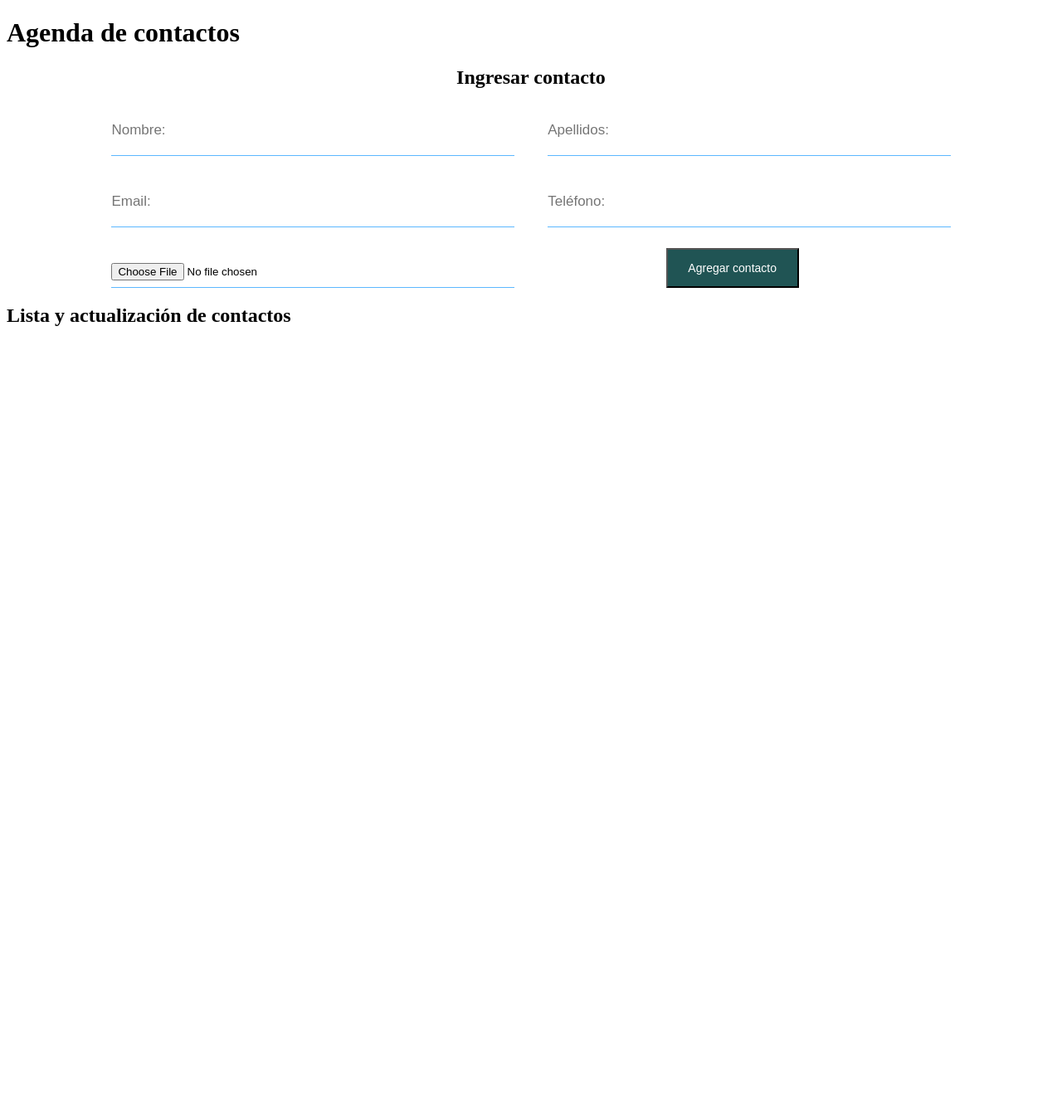
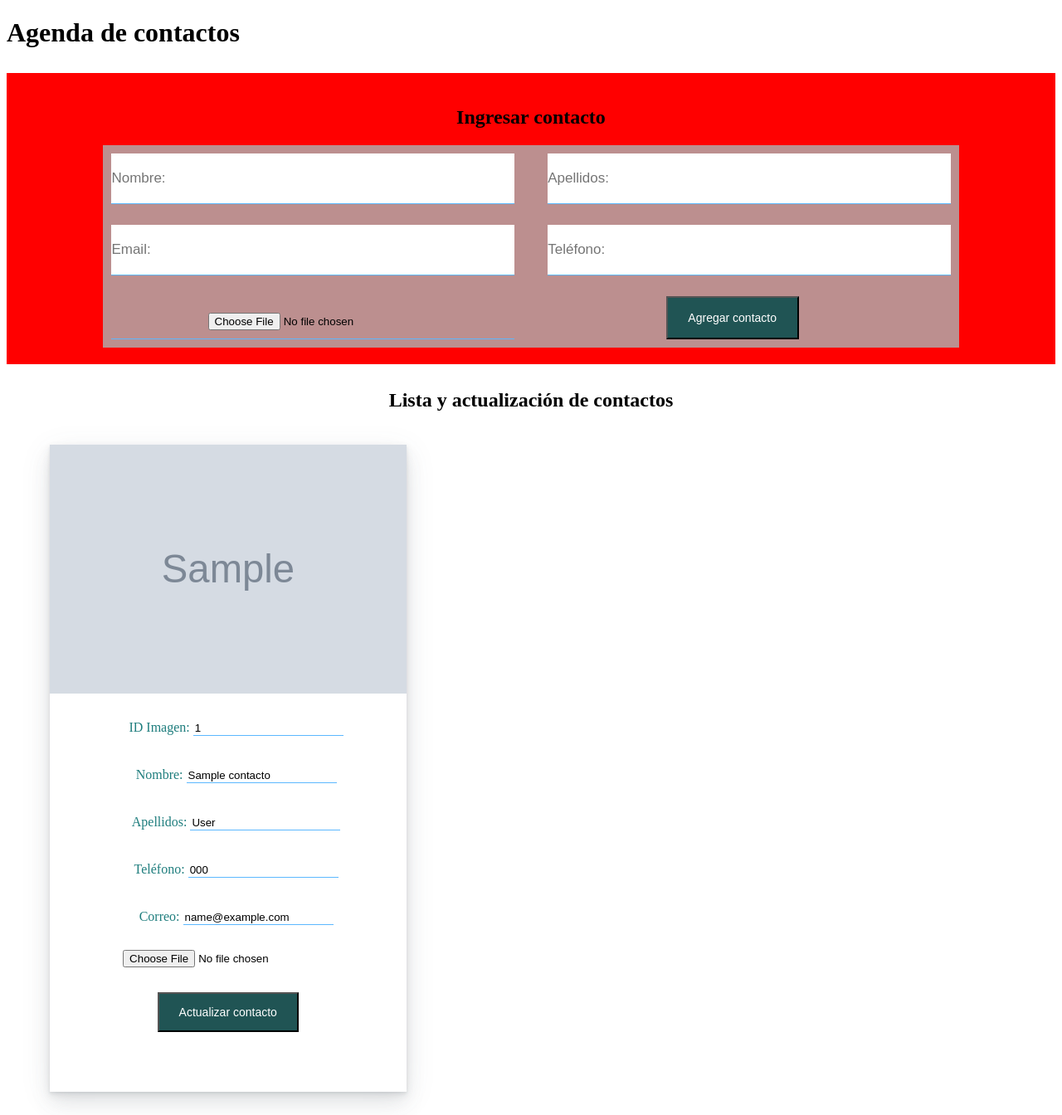
Before and after one commit to tian-dev1/AgendaContactosPHP, a PHP site: page / in a window 1280 px wide. Shown: the whole page at 83% size. Before the commit the page ends 393 px from the top, so only its background shows below. Run offline with PHP 8.4, Linux system fonts and the light colour scheme; tables that the repository leaves empty or names only in its code hold one stand-in row (values such as "Sample post"); grey boxes marked "Sample" are stand-in pictures.

Commit message:
Se agrego diseño para la actualización pendiente funcionalidad

```diff
--- a/agregar.php
+++ b/agregar.php
@@ -19,5 +19,5 @@ $sql = "INSERT INTO contacto (names, lastName, phone, email, photo) VALUES ('$na
 mysqli_query($conexion, $sql); #abrimos la conexión y ejecutamos la sentencia sql
 
 //Indicamos a qué archivo nos debe redirigir una vez hecho el registro
-//header('Location: index.php');
+header('Location: index.php');
 ?>
--- a/css/style.css
+++ b/css/style.css
@@ -1,13 +1,25 @@
-
+h2{
+    text-align: center;
+}
+.container{
+    background-color: red;
+    padding: 20px 0;
+    margin: 30px 0;
+}
 .formAgregar{
+    background-color: rosybrown;
     display: flex;
     justify-content: space-between;
     flex-wrap: wrap;
     width: 80%;
-    margin: auto;
+    margin: 0 auto;
+    padding: 10px;
+
 }
 
-input[type="text"], input[type="email"], input[type="number"]{ /* Este estilo toma todos los input de tipo text y email*/
+.formAgregar  input[type="text"],
+.formAgregar  input[type="email"],
+.formAgregar  input[type="number"]{ /* Este estilo toma todos los input de tipo text y email*/
     width: 48%;
     margin-bottom: 25px;
     padding: 20px 0;
@@ -20,10 +32,7 @@ input[type="submit"]{ /*Botones de header y sobre mi*/
     font-size: 14px;
     color: #fff;
     background: #205454;
-    padding: 14px 24px;
-    display: inline-block; /* Para que tome propiedades tambien de block para darle un tamaño definido*/
     width: 160px;
-    text-decoration: none; /* Quitamos subrayado*/
     margin: 0 auto;
 }
 
@@ -41,3 +50,79 @@ input[type="submit"]{ /*Botones de header y sobre mi*/
 input[type="text"]:focus, input[type="email"]:focus, input[type="number"]:focus{ /* Este estilo toma todos los input de tipo text y email*/
     border-bottom: 1px solid #1e7d7d;
 }
+
+
+
+
+
+
+
+
+
+.containerTwo{
+    display: flex;
+    flex-wrap: wrap;
+    width: 95%;
+    margin: 0 auto;
+}
+
+.card{
+    width: 430px;
+    min-height:  780px;
+    margin: 20px;
+    box-shadow: 0 .46875rem 2.1875rem rgba(90,97,105,.1),0 .9375rem 1.40625rem rgba(90,97,105,.1),0 .25rem .53125rem rgba(90,97,105,.12),0 .125rem .1875rem rgba(90,97,105,.1)
+}
+
+.images{
+   width: 100%;
+   height: 300px;
+}
+
+.row{
+    width: 100%;
+    padding: 10px;
+    text-align: center;
+}
+.file{
+    display: block;
+    margin: 10px auto;
+}
+.labelsContact{
+    color: #1e7d7d;
+}
+.buttonUpdate{
+    display: block;
+    margin: 0 auto;
+
+    padding:  5px 30px;
+}
+
+.card input[type="text"],
+.card input[type="email"],
+.card input[type="number"]{ /* Este estilo toma todos los input de tipo text y email*/
+    padding-top: 20px;
+    border: 0;
+    border-bottom: 1px solid #5cb8ff;
+
+}
+
+.card input[type="text"]:focus, .card input[type="email"]:focus, .card input[type="number"]:focus{ /* Este estilo toma todos los input de tipo text y email*/
+    border-bottom: 1px solid #1e7d7d;
+}
+
+/* Quitar flechas a input type number*/
+input[type=number]::-webkit-outer-spin-button,
+input[type=number]::-webkit-inner-spin-button {
+    -webkit-appearance: none;
+    margin: 0;
+}
+input[type=number] {
+    -moz-appearance:textfield;
+}
+
+.card  input[type="submit"]{ /*Botones de header y sobre mi*/
+    display: block;
+    margin: 30px auto;
+    width: 170px;
+    padding: 14px 24px;
+}
--- a/index.php
+++ b/index.php
@@ -1,3 +1,15 @@
+<?php
+
+require('conexion.php'); #Solicitamos la conexion a la BD
+$sql = "SELECT * FROM contacto ORDER BY names ASC"; #guardamos en una variable la sentencia sql de la consulta
+
+$resultado = mysqli_query($conexion, $sql); #resultado = $conexion->query($sql);
+
+$resultado_contactos = mysqli_fetch_all($resultado); #Obtiene el resultado de la sentencia. ESto devuelve un array
+
+
+?>
+
 <!DOCTYPE html>
 <html lang="en">
 <head>
@@ -9,8 +21,8 @@
 <body>
     <h1>Agenda de contactos</h1>
     <div class="container">
-        <h2 style="text-align: center;">Ingresar contacto</h2>
-        <form id="formAgregar" class="formAgregar" method="POST" action="agregar.php" enctype="multipart/form-data">
+        <h2>Ingresar contacto</h2>
+        <form  class="formAgregar" method="POST" action="agregar.php" enctype="multipart/form-data">
 
             <input type="text" name="name" id="name" placeholder="Nombre:" required="required">
 
@@ -27,8 +39,36 @@
     </div>
 
     <h2>Lista y actualización de contactos</h2>
-    <div class="container">
-
+    <div class="containerTwo">
+        <?php foreach($resultado_contactos as $registro): ?>
+            <form method="POST" action="actualizar.php" enctype="multipart/form-data">
+                <div class="card">
+                    <img class="images" src="<?php echo $registro[5]; ?>" alt="">
+                    <div class=row>
+                        <label class="labelsContact" for="idContact">ID Imagen: </label>
+                        <input type="number" readonly="readonly" name="photo" id="idContact" value="<?php echo $registro[0]; ?>"/>
+                    </div>
+                    <div class="row">
+                        <label class="labelsContact" for="names">Nombre: </label>
+                        <input type="text" name="names" id="names" value="<?php echo $registro[1]; ?>" required/>
+                    </div>
+                    <div class=row>
+                        <label class="labelsContact" for="lastName">Apellidos: </label>
+                        <input type="text" name="lastName" id="lastName" value="<?php echo $registro[2]; ?>"/>
+                    </div>
+                    <div class="row">
+                        <label class="labelsContact" for="">Teléfono: </label>
+                        <input type="number" name="phone" id="phone" value="<?php echo $registro[3]; ?>" required/>
+                    </div>
+                    <div class="row">
+                        <label class="labelsContact" for="email">Correo: </label>
+                        <input type="email" name="nameImg" id="email" value="<?php echo $registro[4]; ?>" required/>
+                    </div>
+                    <input class="file" type="file" name="img" required/>
+                    <input class="buttonUpdate" name="btnEnviar" type="submit" value="Actualizar contacto">
+                </div>
+            </form>
+        <?php endforeach; ?>
     </div>
     <script>
 
```
Also changed, not shown: files/FondoGrayUbuntu.jpg (added), files/paisaje.jpg (added).
